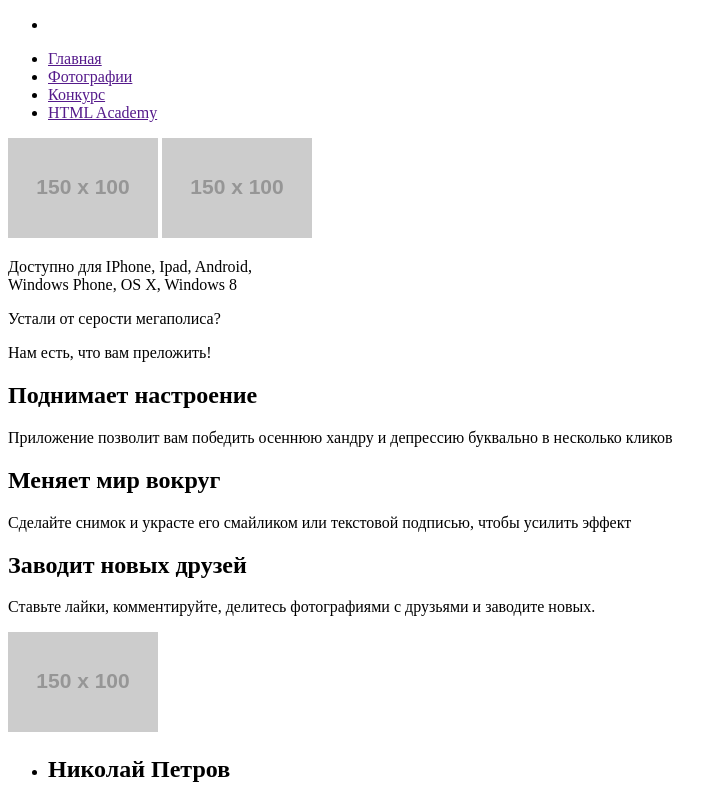
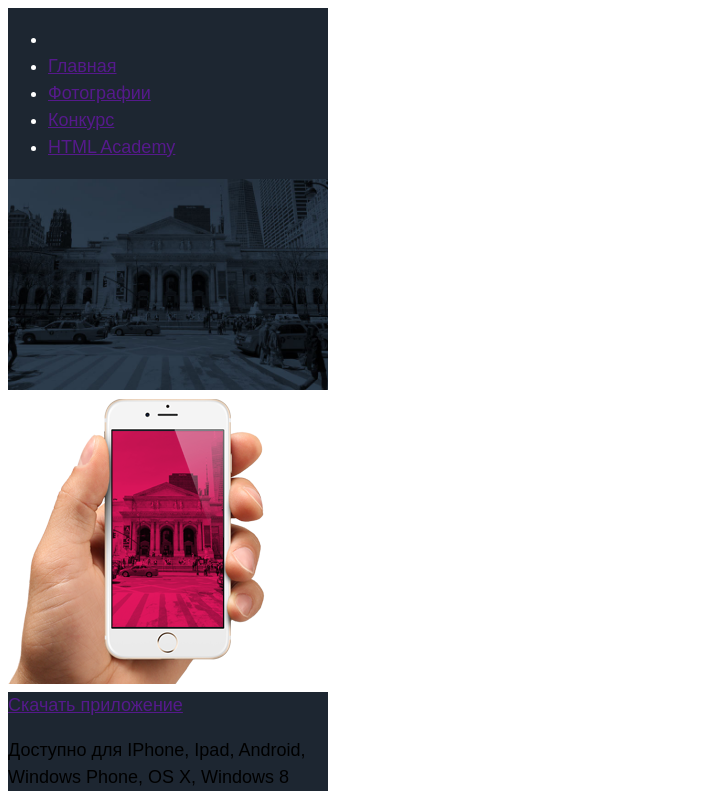
Before and after one commit to dbobryshev/400565-pink, a website: page index.html in a window 1280 px wide. Shown: the top 800 px of the page, without its empty margins (0-727 px from the left). Drawn offline with nearby package versions, Linux system fonts and the light colour scheme; files that its build step writes are made by us from their sources; placeholder pictures from the web are drawn by us.

Commit message:
add_less

```diff
--- a/index.html
+++ b/index.html
@@ -7,12 +7,13 @@
     <meta charset="utf-8">
 
     <title>HTML Academy: Пинк</title>
+    <link rel="stylesheet" type="text/css" href="css/style.css">
 
   </head>
 
   <body>
 
-      <header class="page-header">
+    <header class="page-header">
 
       <nav class="main-nav">
 
@@ -48,21 +49,22 @@
 
         </div>
 
-      </nam>
+      </nav>
 
-      </header>
+    </header>
 
-      <img src="http://placehold.it/150x100">
+    <img class="page-header__bg-back" src="img/bg-back-mobile@1x.jpg">
 
-      <img src="http://placehold.it/150x100">
+    <img class="page-header__iphone" src="img/iphone-hand-mobile@1x.png">
 
-      <div class="download">
+    <div class="download">
 
-       <a class="download__app btn" href=""></a>
+        <a class="download__app btn" href=""> Скачать приложение </a>
 
-       <p> Доступно для IPhone, Ipad, Android, <br>
+        <p>
+          Доступно для IPhone, Ipad, Android, <br>
           Windows Phone, OS X, Windows 8
-       </p>
+        </p>
 
     </div>
 
@@ -109,7 +111,7 @@
 
       </div>
 
-      <img src="http://placehold.it/150x100">
+      <img src="img/iphone-screen-mobile@1x.png">
 
     </div>
 
@@ -358,7 +360,7 @@
 
         </p>
 
-       <img src="http://placehold.it/150x100">
+       <img src="img/bg-map-mobile@1x.png">
 
       </div>
 
--- /dev/null
+++ b/less/blocks/download.less
@@ -0,0 +1,3 @@
+.download {
+	background-color: #1d2631;
+}
--- /dev/null
+++ b/less/blocks/main-nav.less
@@ -0,0 +1,12 @@
+.main-nav {
+	display: flex;
+	color: white;
+
+	&__wrapper {
+		display: flex;
+	}
+
+	&__item {
+		color:white;
+	}
+}
--- /dev/null
+++ b/less/blocks/page-header.less
@@ -0,0 +1,5 @@
+.page-header {
+	display: flex;
+	background-color: #1d2631;
+
+}
--- /dev/null
+++ b/less/global/scaffolding.less
@@ -0,0 +1,14 @@
+body {
+  font-size: 18px;
+  line-height: 27px;
+  font-family: Arial, sans-serif;
+  color: #000000;
+  font-style: normal;
+  width: 320px;
+
+}
+
+img {
+  max-width: 100%;
+  height: auto;
+}
--- /dev/null
+++ b/less/style.less
@@ -0,0 +1,9 @@
+@import "global/scaffolding.less";
+@import "blocks/page-header.less";
+@import "blocks/download.less";
+@import "blocks/main-nav.less";
+@import "blocks/marketing.less";
+@import "blocks/price.less";
+@import "blocks/page-footer.less";
+@import "blocks/main-pink.less";
+@import "blocks/main-foto.less";
--- /dev/null
+++ b/marketing.less
@@ -0,0 +1,3 @@
+.marketing {
+	background-color: white;
+}
```
Also changed, not shown: form.html (+2 -3 lines), photo.html (+12 -11 lines), comment.less (added), less/blocks/main-foto.less (added), less/blocks/main-pink.less (added), less/blocks/marketing.less (added), less/blocks/page-footer.less (added), less/blocks/price.less (added), price.less (added), 1 other file.
